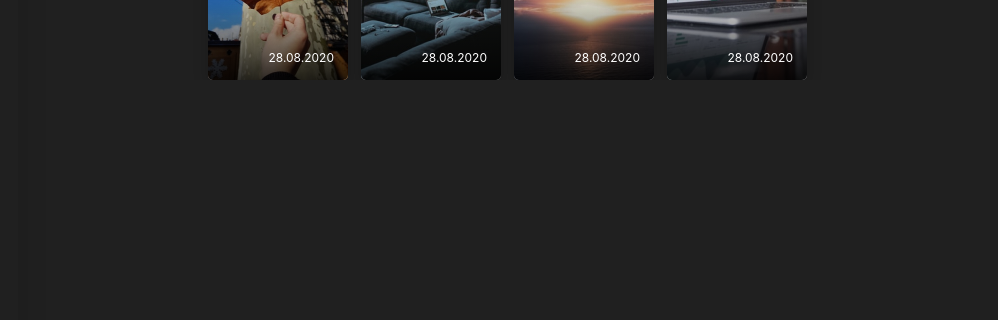
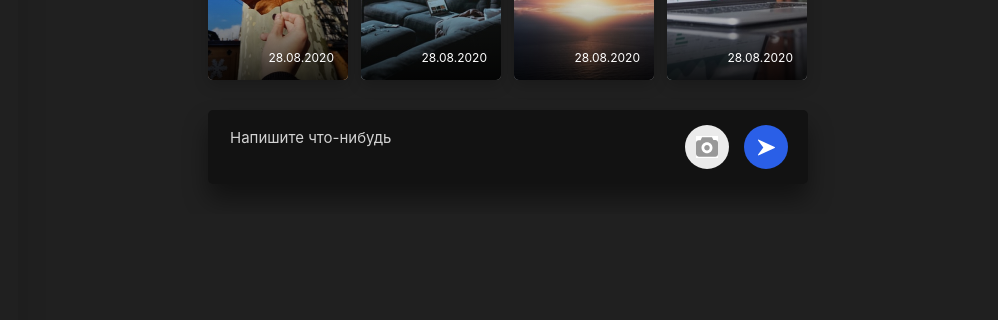
Before and after one commit to SlavaPetrushiin/blog, a website: page src/index.html in a window 1280 px wide. Shown: the part 215-535 px from the top of the page, 282-1280 px from the left. Drawn offline with nearby package versions, Linux system fonts and the light colour scheme; files that its build step writes are made by us from their sources.

Commit message:
add post

```diff
--- /dev/null
+++ b/src/assets/scss/blocks/add_post.scss
@@ -0,0 +1,69 @@
+.add-post{
+	background-color: $secondary;
+	box-shadow: 0 15px 25px rgba(#000000, 45%);
+	border-radius: 5px;
+
+	padding: 1.5rem 2rem;
+	margin-bottom: 3rem;
+}
+
+.add-post__form{
+	display: flex;
+	justify-content: space-between;
+	align-items: center;
+}
+
+.add-post__text{
+	background-color: transparent;
+	resize: none;
+	border: none;
+
+	font-family: inherit;
+	font-size: 1.5rem;
+	color: $white;
+
+	width: 70%;
+
+	&::placeholder{
+		color: #D2D2D2;
+	}
+}
+
+.add-post__form-actions{
+	display: flex;
+	justify-content: space-between;
+}
+
+.add-post__file,.add-post__send{
+	display: block;
+	width: 4.4rem;
+	height: 4.4rem;
+	border-radius: 50%;
+	cursor: pointer;
+
+	transition: .2s linear;
+
+	input{
+		display: none;
+	}
+}
+
+.add-post__file{
+	margin-right: 1.5rem;
+
+	background: #EBEBEB url("../images/photo.svg") center no-repeat;
+
+	&:hover{
+		background: darken(#EBEBEB, 5%);
+	}
+}
+
+.add-post__send{
+	border: none;
+
+	background: $blue;
+
+	&:hover{
+		background: darken($blue, 5%);
+	}
+}
--- a/src/assets/scss/blocks/stories.scss
+++ b/src/assets/scss/blocks/stories.scss
@@ -3,6 +3,8 @@
 	grid-template-rows: 19.5rem;
 	grid-template-columns: repeat(4, 14rem);
 	grid-column-gap: 1.3rem;
+
+	margin-bottom: 3rem;
 }
 
 .stories__item{
@@ -35,14 +37,6 @@
 		);
 	}
 
-	&:hover{
-		.stories__img{
-			transform: scale(1.3);
-			transition-duration: 5s;
-		}
-	}
-}
-
 	.stories__img{
 		display: block;
 		width: 100%;
@@ -53,6 +47,7 @@
 		left: 0;
 		top: 0;
 		z-index: 1;
+		transform: scale(1.1);
 
 		transition: transform 1s ease-in-out;
 	}
@@ -81,3 +76,4 @@
 		bottom: 0;
 		right: 0;
 	}
+}
--- a/src/assets/scss/style.scss
+++ b/src/assets/scss/style.scss
@@ -29,3 +29,4 @@ body {
 @import 'blocks/btn.scss';
 @import 'blocks/search.scss';
 @import 'blocks/stories.scss';
+@import 'blocks/add_post.scss';
--- a/src/index.html
+++ b/src/index.html
@@ -2,7 +2,7 @@
 layout: default
 title: BrainsCloud | Home
 ---
-
+<!-- stories -->
 <div class="stories">
 	<div class="stories__item">
 		<img class="stories__preview" src="./assets/images/stories/stories_1.jpg" alt="stories_1">
@@ -25,3 +25,16 @@ title: BrainsCloud | Home
 		<time class="stories__time" datetime="2020-08-20">28.08.2020</time>
 	</div>
 </div><!-- stories -->
+
+<!-- Add post -->
+<div class="add-post">
+	<form class="add-post__form">
+		<textarea class="add-post__text" placeholder="Напишите что-нибудь" name="post_text" id=""></textarea>
+		<div class="add-post__form-actions">
+			<label class="add-post__file" for="add-post-file">
+				<input  type="file" id="add-post-file"/>
+			</label>
+			<button class="add-post__send" type="submit"><img src="./assets/images/send.svg" alt="Отправить"></button>
+		</div>
+	</form>
+</div>
```
Also changed, not shown: src/assets/images/photo.svg (added), src/assets/images/send.svg (added). Lines whose indentation alone changed are shown as unchanged.
